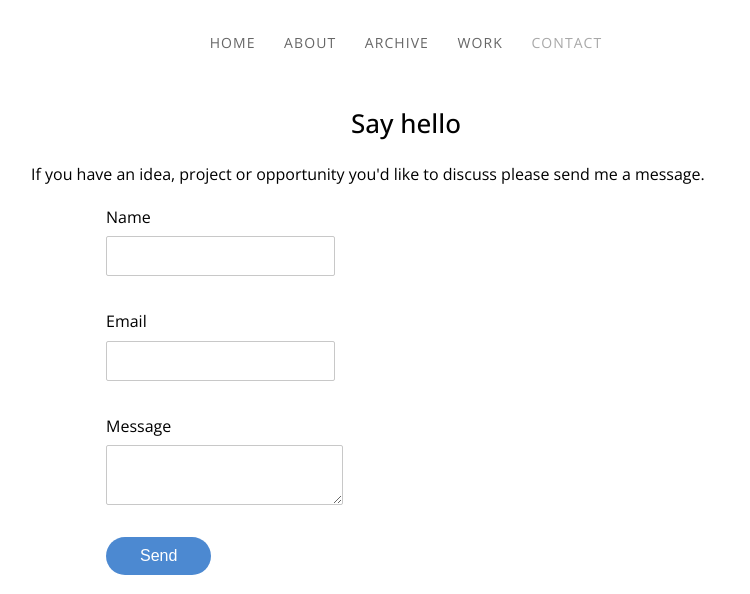
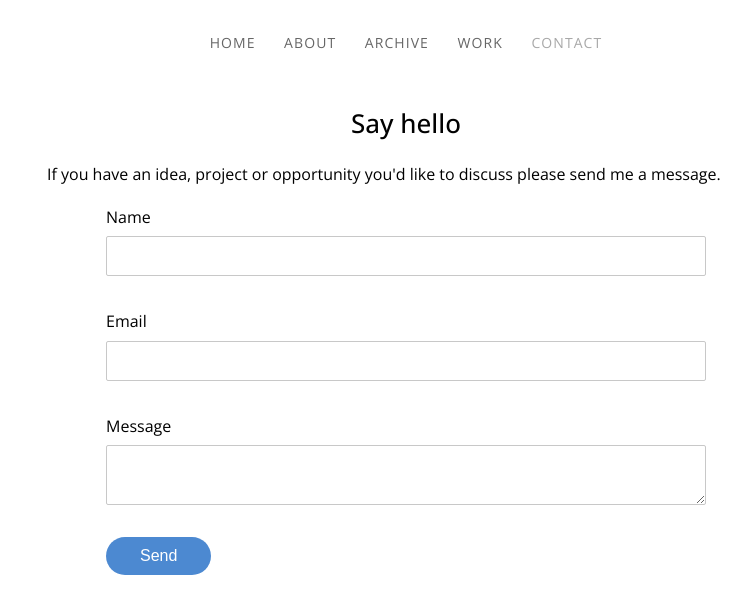
Before and after one commit to damongolding/shesanopenbook, a PHP site: page /contact.html in a window 1280 px wide. Shown: the top 594 px of the page, without its empty margins (234-984 px from the left). Run offline with PHP 8.4, Linux system fonts and the light colour scheme.

Commit message:
Input field width change

```diff
--- a/css/shes-got-style.css
+++ b/css/shes-got-style.css
@@ -2,6 +2,10 @@
 @import url('https://fonts.googleapis.com/css?family=Open+Sans:300,400,500');
 
 /* Global */
+*{
+	box-sizing: border-box;
+}
+
 html,
 body {
 	font-family: 'Open Sans', sans-serif;
@@ -177,6 +181,7 @@ form {
 	font-size: 1rem;
 	padding: 10px;
 	margin-top: 5px;
+	width: 100%;
 
 	/* Removing some browser default styles for inout field */
 	box-shadow: none;
```
